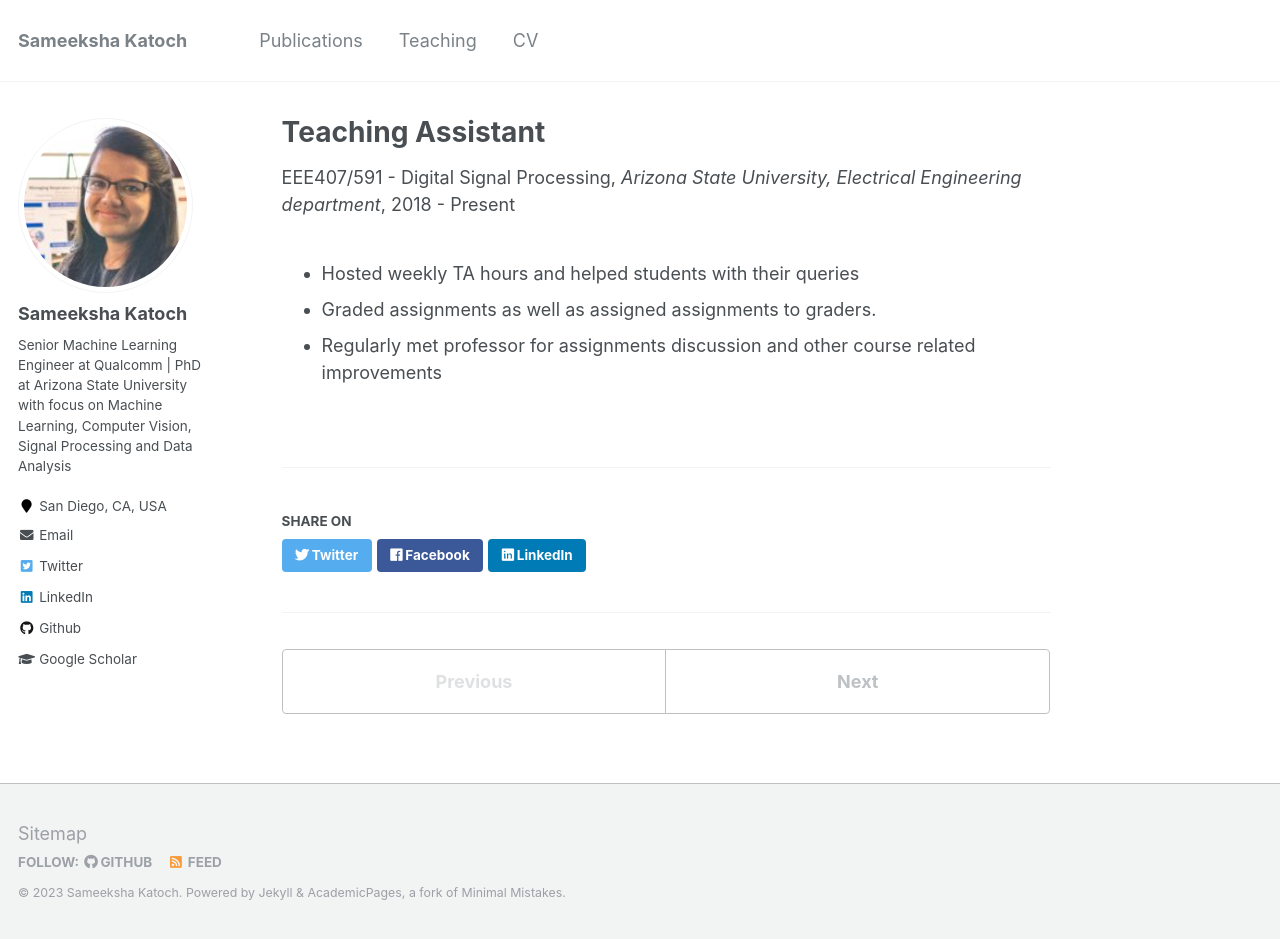
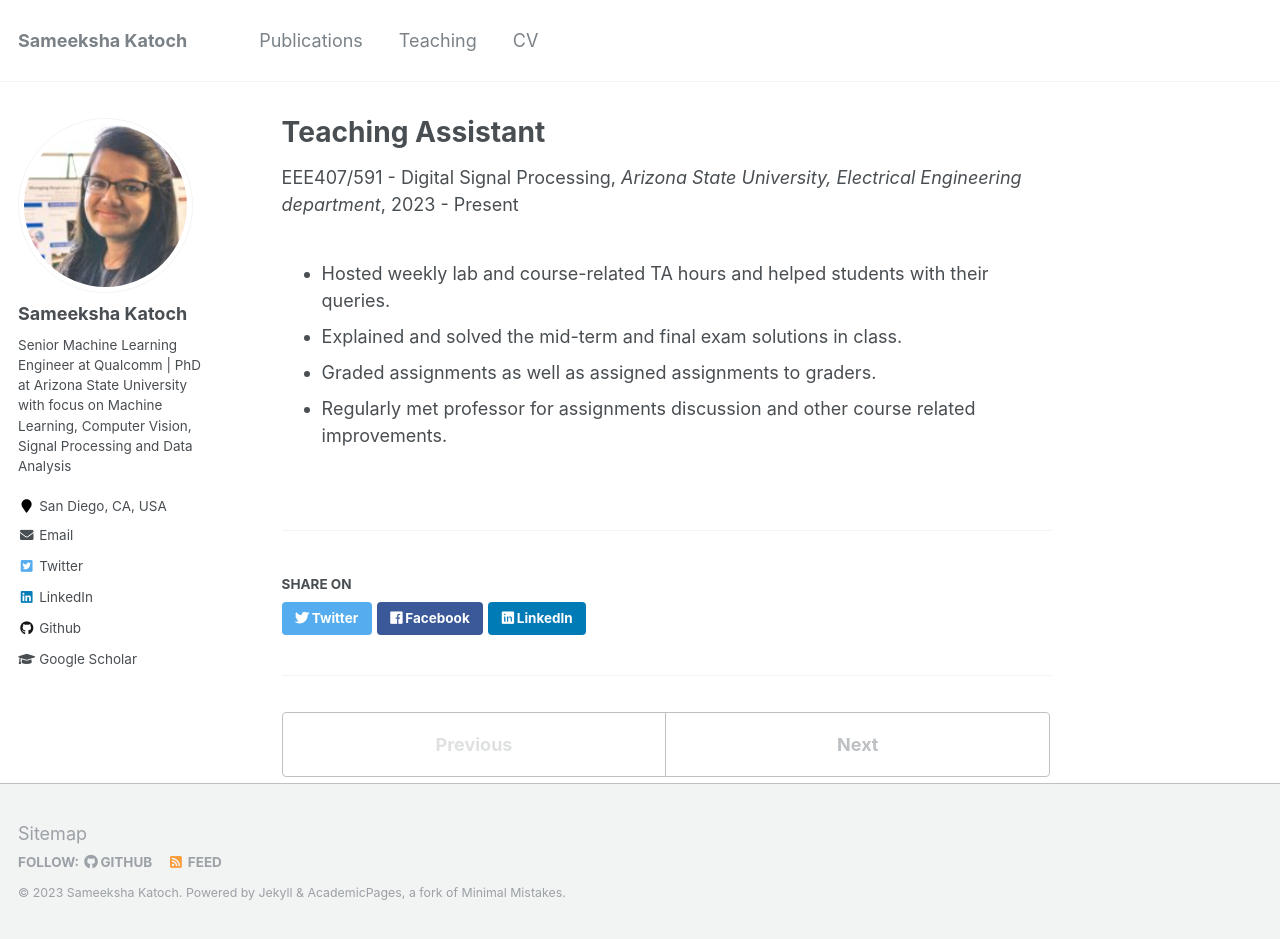
Before and after one commit to sam93katoch/sam93katoch.github.io, a Jekyll site: the page built from _teaching/2018-spring-teaching-1.md, in a window 1280 px wide and 939 px high. Built offline with Jekyll 4.4.1, drawn with Linux system fonts in a browser that asks for light colours.

Commit message:
Update 2018-spring-teaching-1.md

```diff
--- a/_teaching/2018-spring-teaching-1.md
+++ b/_teaching/2018-spring-teaching-1.md
@@ -3,10 +3,11 @@ title: "Teaching Assistant"
 collection: teaching
 type: "EEE407/591 - Digital Signal Processing"
 venue: "Arizona State University, Electrical Engineering department"
-date: 2018-08-19
+date: 2016, 2017, 2018, 2020
 location: "Tempe, Arizona"
 ---
 
-- Hosted weekly TA hours and helped students with their queries
+- Hosted weekly lab and course-related TA hours and helped students with their queries.
+- Explained and solved the mid-term and final exam solutions in class.
 - Graded assignments as well as assigned assignments to graders.
-- Regularly met professor for assignments discussion and other course related improvements
+- Regularly met professor for assignments discussion and other course related improvements.
```
